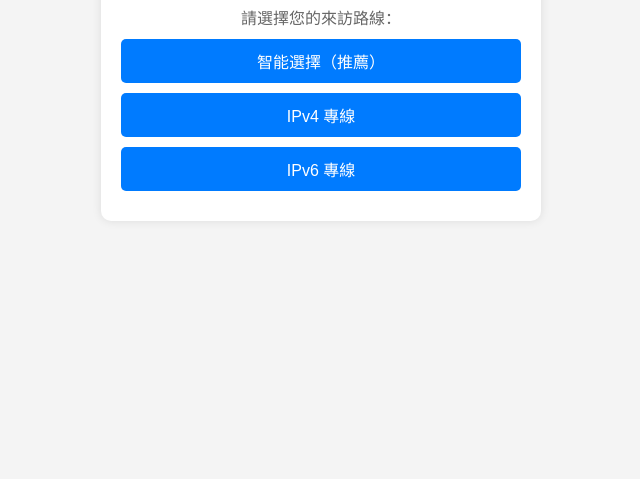
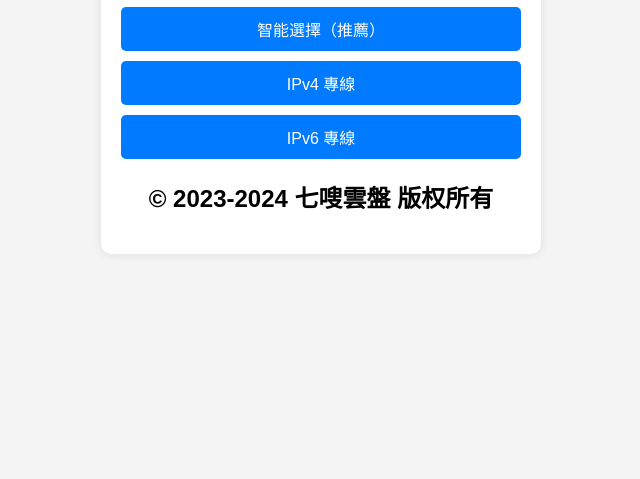
Before and after one commit to XxYJabc/7socloudHome, a plain HTML site: page index.html in a window 1280 px wide. Shown: the part 361-840 px from the top of the page, without its empty margins (319-959 px from the left). Drawn offline with Linux system fonts and the light colour scheme.

Commit message:
更新 index.html

```diff
--- a/index.html
+++ b/index.html
@@ -96,6 +96,7 @@ onclick="autoSelectRoute()">智能選擇（推薦）</button>
         <button class="btn"
  onclick="selectIPv4Route()">IPv4 專線</button>
         <button class="btn" onclick="selectIPv6Route()">IPv6 專線</button>
+<h2>© 2023-2024 七嗖雲盤 版权所有</h2>
     </div>
 </body>
 
```
